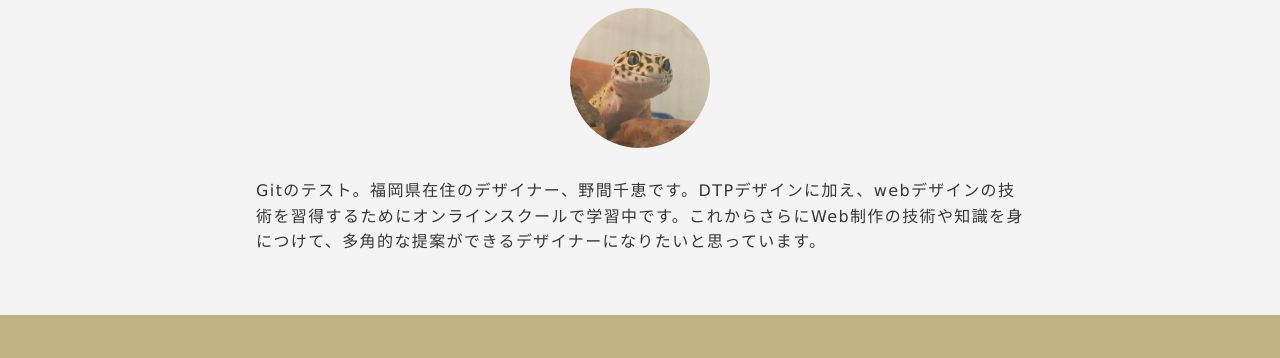
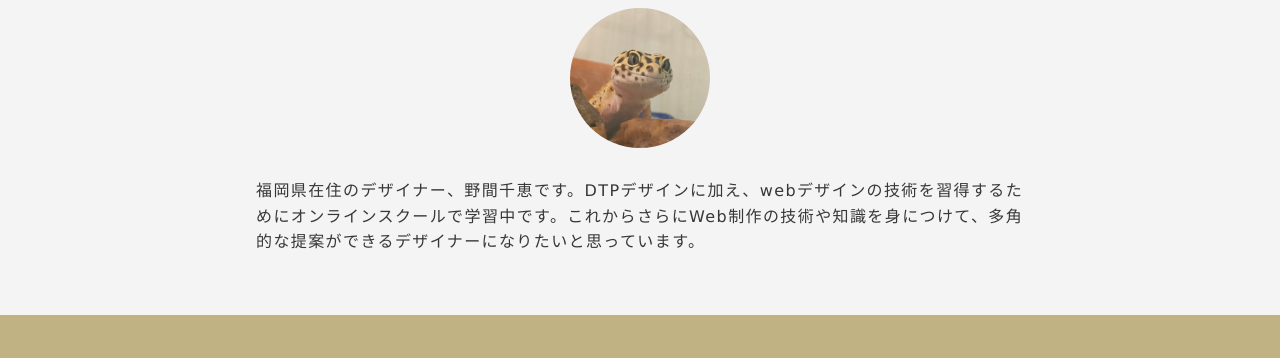
Before and after one commit to Chienoma/Chienoma.github.io, a plain HTML site: page index.html in a window 1280 px wide. Shown: the part 222-580 px from the top of the page. Drawn offline with nearby package versions, Linux system fonts and the light colour scheme.

Commit message:
third commit

```diff
--- a/index.html
+++ b/index.html
@@ -15,7 +15,7 @@
             <div class="profile">
                 <h1 class="site-title abel uppercase text-center">Web Designer <span>Chie Noma</span></h1>
                 <img src="./images/img_profile2.jpg" alt="プロフィール写真" width="140" height="140" class="block-center profile-icon">
-                <p>Gitのテスト。福岡県在住のデザイナー、野間千恵です。DTPデザインに加え、webデザインの技術を習得するためにオンラインスクールで学習中です。これからさらにWeb制作の技術や知識を身につけて、多角的な提案ができるデザイナーになりたいと思っています。</p>
+                <p>福岡県在住のデザイナー、野間千恵です。DTPデザインに加え、webデザインの技術を習得するためにオンラインスクールで学習中です。これからさらにWeb制作の技術や知識を身につけて、多角的な提案ができるデザイナーになりたいと思っています。</p>
             </div>
         </header>
         <main>
```
